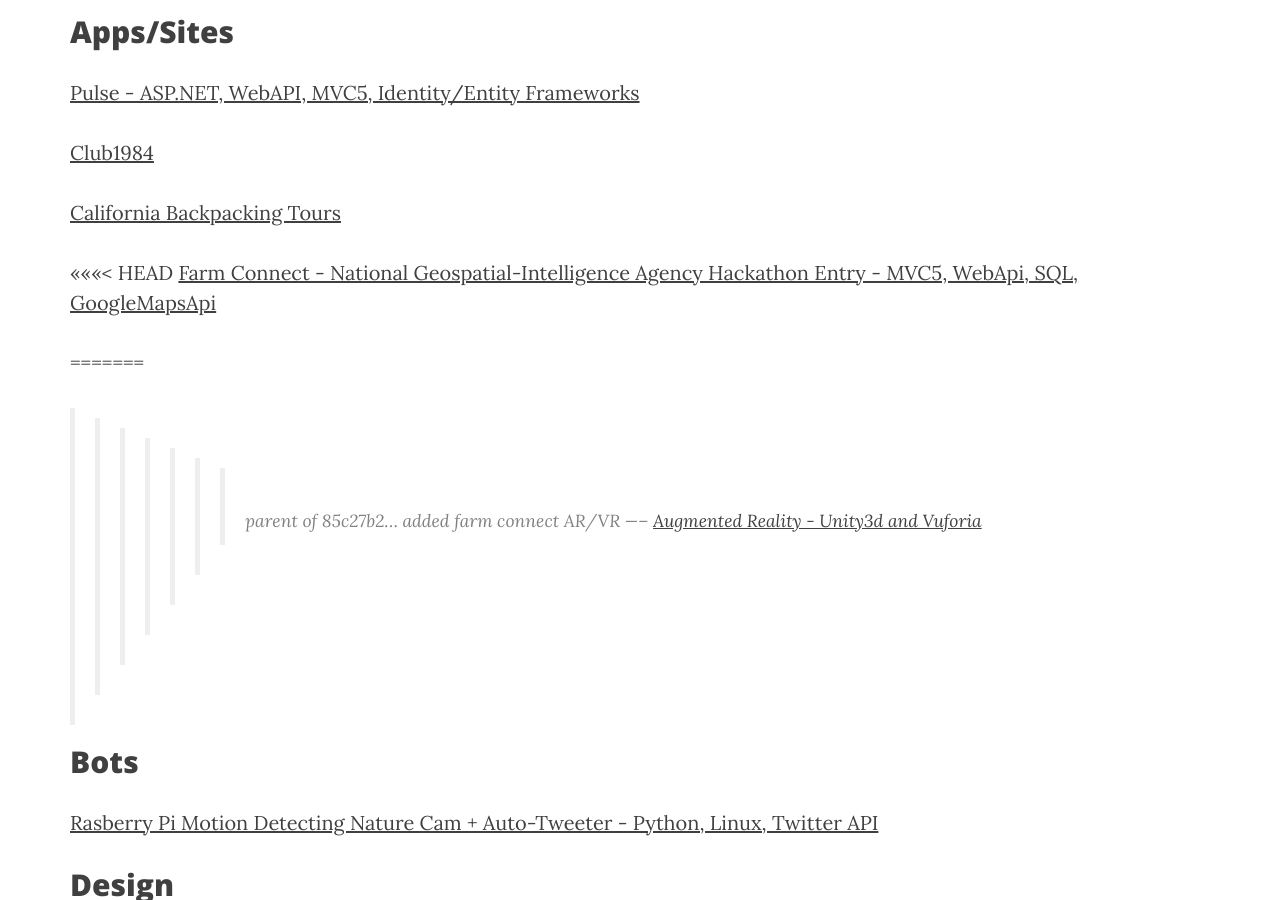
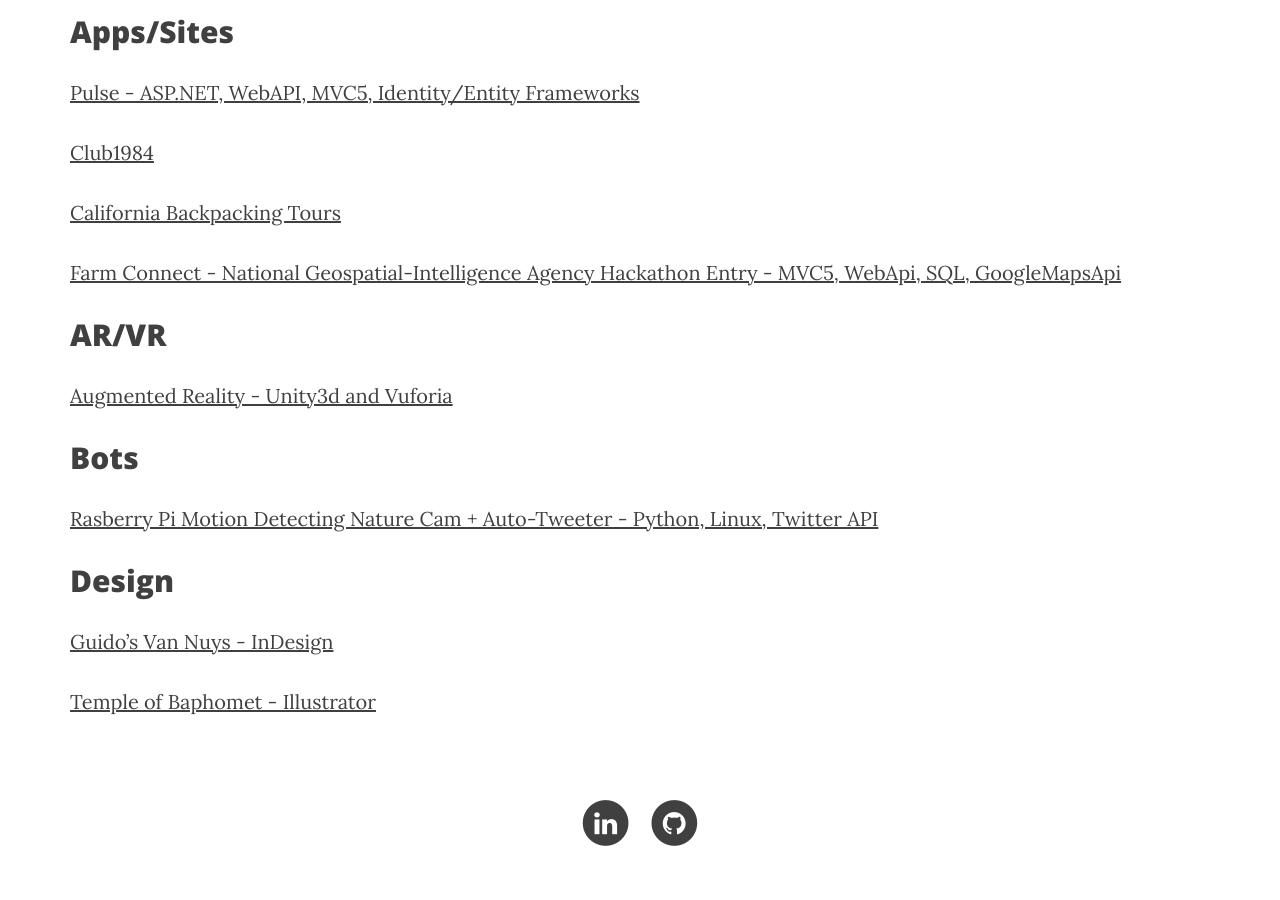
Before and after one commit to glenwperry/glenwperry.github.io, a Jekyll site: the page built from portfolio.md, in a window 1280 px wide and 900 px high, scrolled down 503 px. Built offline with Jekyll 4.4.1, drawn with Linux system fonts in a browser that asks for light colours; nearby versions of some CDN libraries.

Commit message:
hope fixed it
hope fix

```diff
--- a/portfolio.md
+++ b/portfolio.md
@@ -10,11 +10,8 @@ Apps/Sites
 
 [California Backpacking Tours](/unplugged/index.html)
 
-<<<<<<< HEAD
 [Farm Connect - National Geospatial-Intelligence Agency Hackathon Entry - MVC5, WebApi, SQL, GoogleMapsApi](http://farmconnect2.azurewebsites.net/)
 
-=======
->>>>>>> parent of 85c27b2... added farm connect
 AR/VR
 -----
 [Augmented Reality - Unity3d and Vuforia](https://youtu.be/K3tCvHRkdcg)
```
